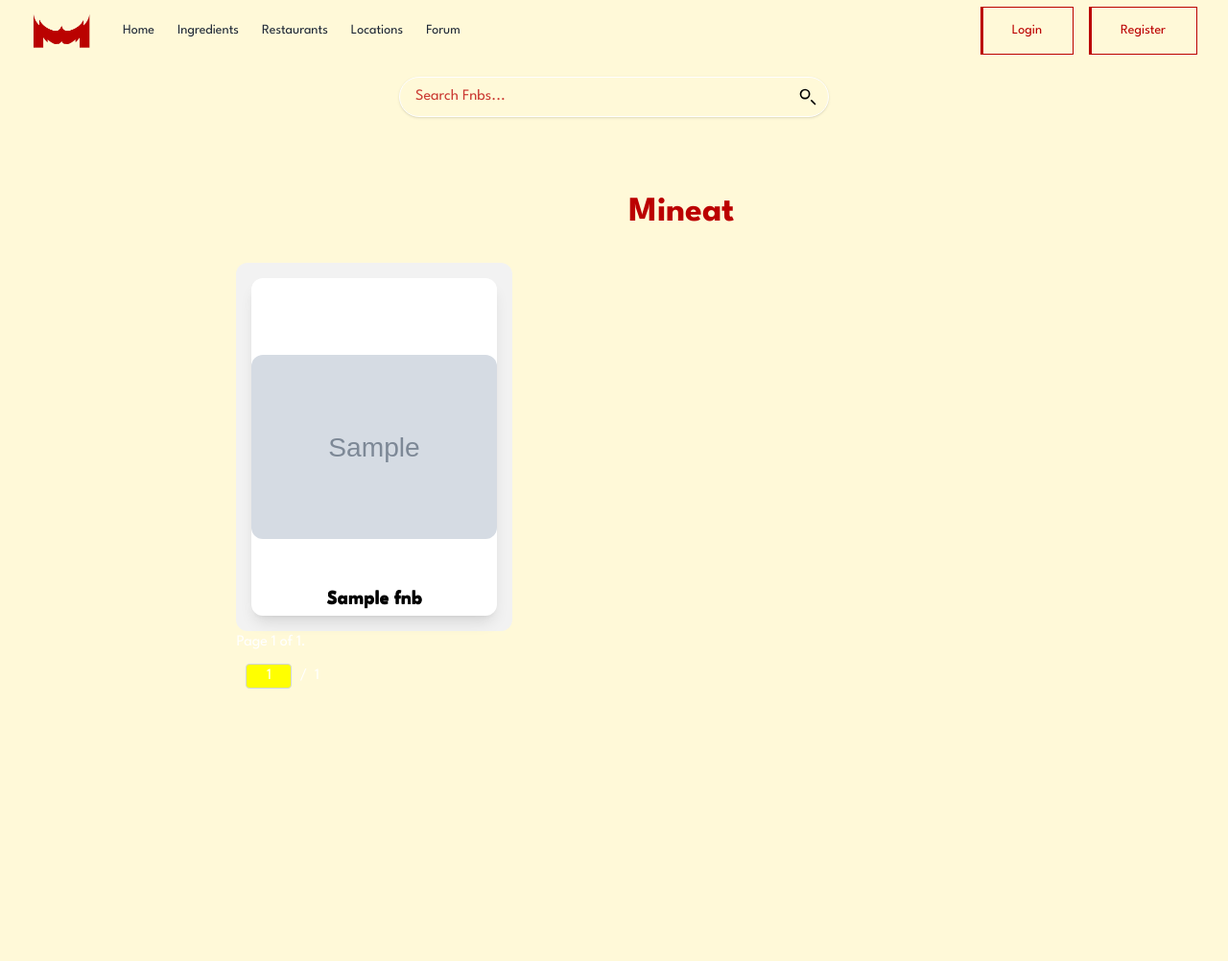
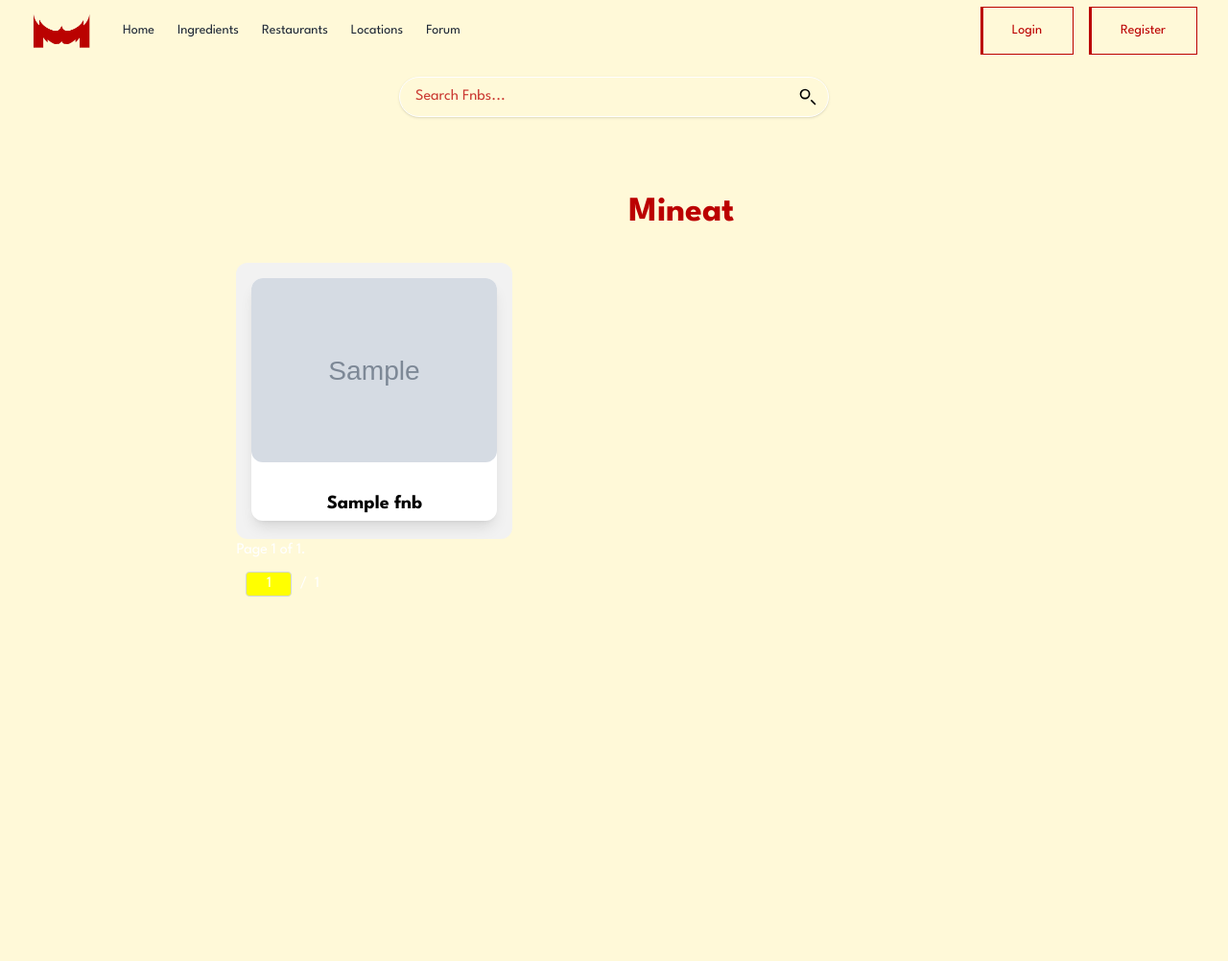
Before and after one commit to C04-PBP/mineat, a Django app: page /filter/ in a window 1280 px wide. Shown: the whole page at 96% size. Run offline with Django 5.2, Linux system fonts and the light colour scheme; tables that the repository leaves empty hold one stand-in row (values such as "Sample post"); grey boxes marked "Sample" are stand-in pictures; some libraries are stand-ins or nearby versions.

Commit message:
hilangin white space

```diff
--- a/fnb/templates/fnb_card.html
+++ b/fnb/templates/fnb_card.html
@@ -62,18 +62,17 @@
 
 {% block content %}
 <a class="tilt-card-container" href='{% url "review:show_review" %}?id={{ fnb.id }}'>
-    <div class="tilt-card relative h-96 w-72 rounded-xl bg-gradient-to-br from-[#F2F2F2] to-[#F2F2F2]">
-        <div class="image-container absolute inset-4 grid place-content-center rounded-xl shadow-lg bg-white"
-            style="transform: translateZ(75px);">
-            <img src="{{ fnb.image }}" alt="{{ fnb.name }}" class="rounded-xl object-cover h-full w-full" />
-
+    <div class="tilt-card relative h-72 w-72 rounded-xl bg-gradient-to-br from-[#F2F2F2] to-[#F2F2F2]">
+        <div class="image-container absolute inset-4 grid place-content-start rounded-xl shadow-lg bg-white"
+             style="transform: translateZ(60px); height: 88%;">
+            <img src="{{ fnb.image }}" alt="{{ fnb.name }}" class="rounded-xl object-cover w-full h-full" />
             <div class="overlay rounded-xl"></div>
-
             <div class="text-content">
-                <p class="text-center text-xl font-bold [text-shadow:_0_1px_0_rgb(0_0_0_/_100%)]">{{ fnb.name }}</p>
-                <p class="text-center text-l description [text-shadow:_0_1px_0_rgb(0_0_0_/_40%)]" >{{ fnb.description }}</p>
+                <p class="text-center text-xl font-bold">{{ fnb.name }}</p>
+                <p class="text-center text-l description">{{ fnb.description }}</p>
             </div>
         </div>
     </div>
 </a>
+
 {% endblock content %}
```
